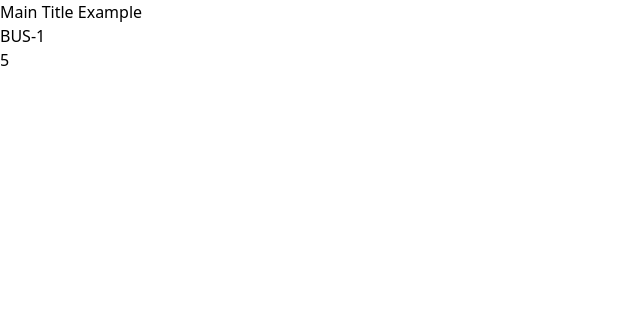
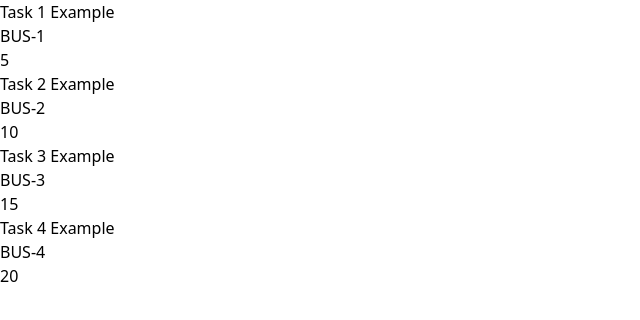
Before and after one commit to JenniferSieber/kanban-board-v1, a React (Vite) app: page / in a window 1280 px wide. Shown: the top 320 px of the page, without its empty margins (0-640 px from the left). Built offline with nearby package versions, Linux system fonts and the light colour scheme.

Commit message:
Tasks Object

```diff
--- a/src/App.tsx
+++ b/src/App.tsx
@@ -1,20 +1,14 @@
 // import { useState } from "react";
 import "./App.css";
 import TaskCard from "./components/TaskCard";
-import { Task } from "./data-tasks"
-
+import { tasks } from "./utils/data-tasks";
 
 function App() {
-  const mainTitle = "Main Title Example"
-  const task: Task = {
-    title: mainTitle,
-    id: "BUS-1",
-    points: 5,
-  }
-
   return (
     <>
-      <TaskCard task={task} />
+      {tasks.map((task) => (
+        <TaskCard task={task} />
+      ))}
     </>
   );
 }
--- a/src/components/TaskCard.tsx
+++ b/src/components/TaskCard.tsx
@@ -1,5 +1,6 @@
 // import from App the Type definitions for Task
-import { Task } from "../data-tasks"
+import { Task } from "../utils/data-tasks"
+
 
 // updated the task prop to look at task: Task
 const TaskCard = ({task}: {
--- a/src/data-tasks.ts
+++ /dev/null
@@ -1,6 +0,0 @@
-// Move Task Type Object to its own file
-export type Task = {
-    title: string,
-    id: string,
-    points?: number
-  }
--- /dev/null
+++ b/src/utils/data-tasks.ts
@@ -0,0 +1,30 @@
+// Move Task Type Object to its own file
+export type Task = {
+  title: string;
+  id: string;
+  points?: number;
+};
+
+// Moved the tasks array to TaskCard from App
+export const tasks: Task[] = [
+  {
+    title: "Task 1 Example",
+    id: "BUS-1",
+    points: 5,
+  },
+  {
+    title: "Task 2 Example",
+    id: "BUS-2",
+    points: 10,
+  },
+  {
+    title: "Task 3 Example",
+    id: "BUS-3",
+    points: 15,
+  },
+  {
+    title: "Task 4 Example",
+    id: "BUS-4",
+    points: 20,
+  },
+];
```
